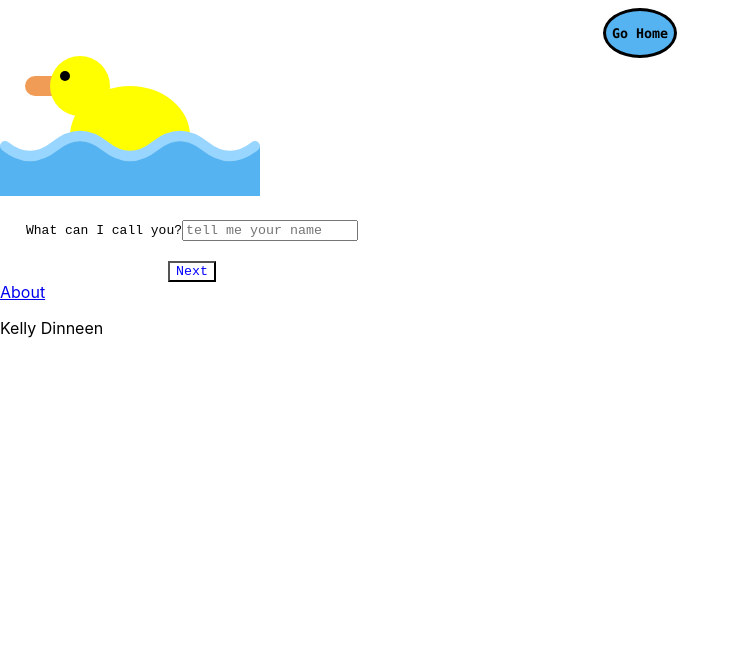
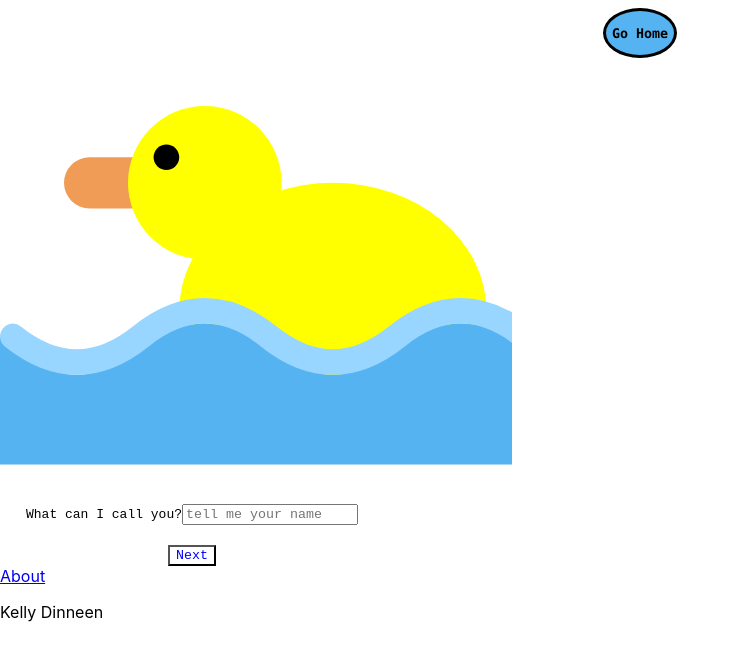
Before and after one commit to kellydinneen/rubberduck, a React (Create React App) app: page /form in a window 1280 px wide. Shown: the top 660 px of the page, without its empty margins (0-740 px from the left). Built offline with nearby package versions, Linux system fonts and the light colour scheme.

Commit message:
Fix duck sizing

```diff
--- a/src/components/Duck/Duck.css
+++ b/src/components/Duck/Duck.css
@@ -0,0 +1,6 @@
+.duck {
+  width: 40vw;
+  position: relative;
+  margin-top: 50px;
+  bottom: 0vh;
+}
--- a/src/components/Duck/Duck.js
+++ b/src/components/Duck/Duck.js
@@ -4,7 +4,7 @@ import './Duck.css';
 
 const Duck = () => {
   return (
-    <svg className='duck'>
+    <svg className='duck' viewBox='0 0 200 150'>
       <path fill="#F19C56" strokeLinecap="round" strokeLinejoin="round"
             stroke="#F19C56" strokeWidth="20"
             d="M35 30 l20 0 Z" />
```
